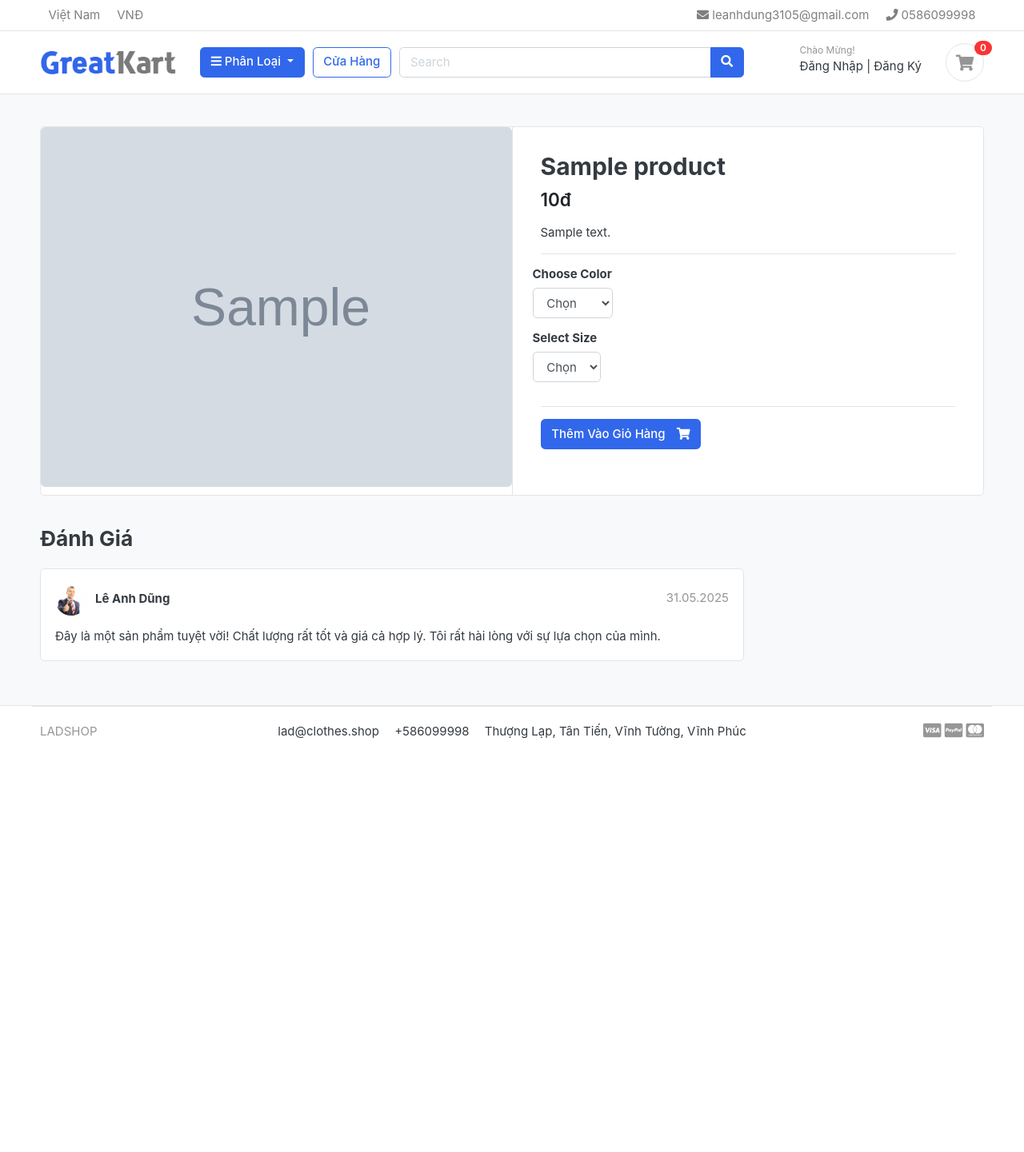
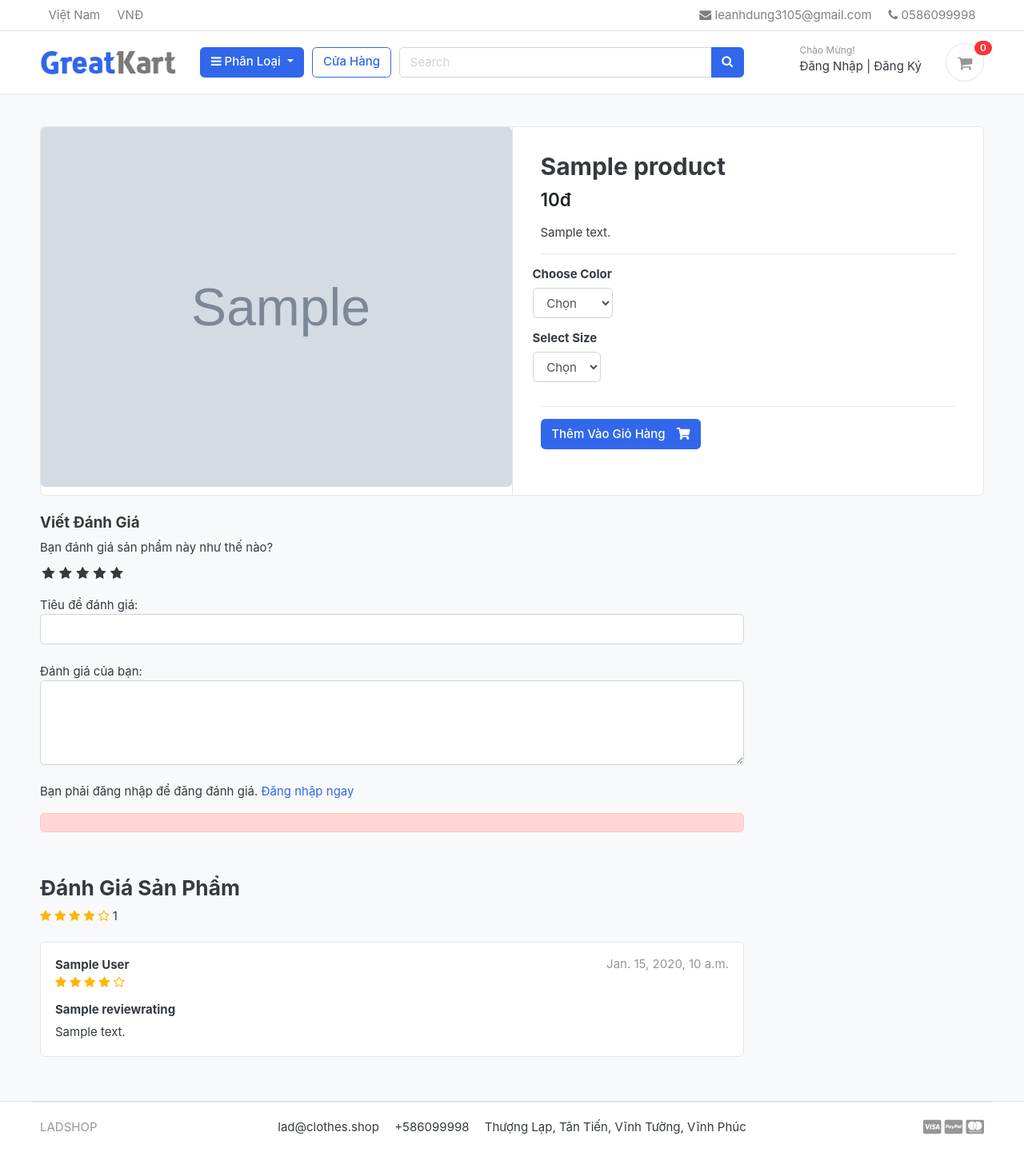
Before and after one commit to leanhdung3105/LadKart, a Django app: a page that uses templates/base.html in a window 1280 px wide. Shown: the whole page at 80% size. Before the commit the page ends 924 px from the top, so only its background shows below. Run offline with Django 3.2, Linux system fonts and the light colour scheme; tables that the repository leaves empty hold one stand-in row (values such as "Sample post"); grey boxes marked "Sample" are stand-in pictures; some libraries are stand-ins or nearby versions; some web fonts are replaced.

Commit message:
đánh giá sản phẩm

```diff
--- a/accounts/models.py
+++ b/accounts/models.py
@@ -59,6 +59,9 @@ class Account(AbstractBaseUser):
 
     objects = MyAccountManager()
 
+    def full_name(self):
+        return f'{self.first_name} {self.last_name}'
+
     def __str__(self):
         return self.email
 
--- /dev/null
+++ b/greatkart/static/css/custom.css
@@ -0,0 +1,61 @@
+/* Hide Radio button */
+.rate > input{
+  display: none;
+}
+
+.rate{
+  display: inline-block;;
+  border: 0;
+}
+
+.rate > label{
+  float: right;
+}
+
+/* Showing the stars */
+.rate > label:before{
+  display: inline-block;
+  font-size: 1.1rem;
+  font-family: FontAwesome;
+  content: "\f005";
+  margin:0;
+  padding:0.3rem .2rem;
+  cursor: pointer;
+}
+
+/* Half star */
+.rate .half:before{
+  content: "\f089";
+  position: absolute;
+  padding-right: 0;
+}
+
+/* Click and hover */
+input:checked ~ label, label:hover ~ label{
+  color: #ffb503;
+}
+
+/* hover hightlight */
+input:checked + label:hover, input:checked ~ label:hover,input:checked ~ label:hover ~ label,
+label:hover ~ input:checked ~ label{
+  color: #cc9000;
+}
+
+.rating-star i{
+  color: #ffb503 !important;
+}
+
+ul.thumb{
+  margin:0 auto;
+  padding: 0;
+  float: left;
+}
+ul.thumb li{
+  list-style: none;
+  margin: 10px;
+}
+ul.thumb li img{
+  width: 80px;
+  height: 80px;
+  border: 1px solid grey;
+}
--- a/store/admin.py
+++ b/store/admin.py
@@ -1,5 +1,5 @@
 from django.contrib import admin
-from .models import Product, Variation
+from .models import Product, Variation, ReviewRating
 # Register your models here.
 
 class ProductAdmin(admin.ModelAdmin):
@@ -13,3 +13,4 @@ class VariationAdmin(admin.ModelAdmin):
 
 admin.site.register(Product, ProductAdmin)
 admin.site.register(Variation, VariationAdmin)
+admin.site.register(ReviewRating)
--- a/store/models.py
+++ b/store/models.py
@@ -1,6 +1,8 @@
 from django.db import models
 from django.urls import reverse
+from accounts.models import Account
 from category.models import Category
+from django.db.models import Avg, Count
 
 class Product(models.Model):
     product_name        = models.CharField(max_length=200, unique=True)
@@ -19,6 +21,20 @@ class Product(models.Model):
 
     def __str__(self):
         return self.product_name
+
+    def averageReview(self):
+        reviews = ReviewRating.objects.filter(product=self, status=True).aggregate(average=Avg('rating'))
+        avg = 0
+        if reviews['average'] is not None:
+            avg = float(reviews['average'])
+        return avg
+
+    def countReview(self):
+        reviews = ReviewRating.objects.filter(product=self, status=True).aggregate(count=Count('id'))
+        count = 0
+        if reviews['count'] is not None:
+            count = int(reviews['count'])
+        return count
 
 
 class VariationManager(models.Manager):
@@ -44,3 +60,17 @@ class Variation(models.Model):
 
     def __str__(self):
         return self.variation_value
+
+class ReviewRating(models.Model):
+    product = models.ForeignKey(Product, on_delete=models.CASCADE)
+    user = models.ForeignKey(Account, on_delete=models.CASCADE)
+    subject = models.CharField(max_length=100, blank=True)
+    review = models.TextField(max_length=500, blank=True)
+    rating = models.FloatField()
+    ip = models.CharField(max_length=20, blank=True)
+    status = models.BooleanField(default=True)
+    created_at = models.DateTimeField(auto_now_add=True)
+    updated_at = models.DateTimeField(auto_now=True)
+
+    def __str__(self):
+        return self.subject
--- a/store/urls.py
+++ b/store/urls.py
@@ -6,4 +6,5 @@ urlpatterns = [
     path('category/<slug:category_slug>/', views.store, name='product_by_category'),
     path('category/<slug:category_slug>/<slug:product_slug>/', views.product_detail, name='product_detail'),
     path('search/', views.search, name='search'),
+    path('submit_review/<int:product_id>/', views.submit_review, name='submit_review'),
 ]
--- a/store/views.py
+++ b/store/views.py
@@ -1,11 +1,15 @@
+from django.shortcuts import render, get_object_or_404, redirect
+from .models import Product, ReviewRating
+from category.models import Category
+from carts.models import CartItem
+from django.db.models import Q
+
+from carts.views import _cart_id
+from django.core.paginator import EmptyPage, PageNotAnInteger, Paginator
 from django.http import HttpResponse
-from django.shortcuts import render, get_object_or_404
-
-from carts.models import CartItem
-from carts.views import _cart_id
-from .models import Product, Category
-from django.core.paginator import EmptyPage, PageNotAnInteger, Paginator
-from django.db.models import Q
+from .forms import ReviewForm
+from django.contrib import messages
+from orders.models import OrderProduct
 
 
 def store(request, category_slug=None):
@@ -33,16 +37,34 @@ def store(request, category_slug=None):
 
 def product_detail(request, category_slug, product_slug):
     try:
-        single_product = Product.objects.get(category__slug=category_slug, slug = product_slug)
-        in_cart = CartItem.objects.filter(cart__cart_id=_cart_id(request), product = single_product).exists()
+        single_product = Product.objects.get(category__slug=category_slug, slug=product_slug)
+        in_cart = CartItem.objects.filter(cart__cart_id=_cart_id(request), product=single_product).exists()
     except Exception as e:
         raise e
+
+    if request.user.is_authenticated:
+        try:
+            orderproduct = OrderProduct.objects.filter(user=request.user, product_id=single_product.id).exists()
+        except OrderProduct.DoesNotExist:
+            orderproduct = None
+    else:
+        orderproduct = None
+
+    # Get the reviews
+    reviews = ReviewRating.objects.filter(product_id=single_product.id, status=True)
+
+    # Get the product gallery
+    #product_gallery = ProductGallery.objects.filter(product_id=single_product.id)
 
     context = {
         'single_product': single_product,
         'in_cart'       : in_cart,
+        'orderproduct': orderproduct,
+        'reviews': reviews,
+        #'product_gallery': product_gallery,
     }
     return render(request, 'store/product_detail.html', context)
+
 
 def search(request):
     if 'keyword' in request.GET:
@@ -55,3 +77,26 @@ def search(request):
         'product_count': product_count,
     }
     return render(request, 'store/store.html', context)
+
+def submit_review(request, product_id):
+    url = request.META.get('HTTP_REFERER')
+    if request.method == 'POST':
+        try:
+            reviews = ReviewRating.objects.get(user__id=request.user.id, product__id=product_id)
+            form = ReviewForm(request.POST, instance=reviews)
+            form.save()
+            messages.success(request, 'Cảm ơn bạn! Đánh giá của bạn đã được cập nhật.')
+            return redirect(url)
+        except ReviewRating.DoesNotExist:
+            form = ReviewForm(request.POST)
+            if form.is_valid():
+                data = ReviewRating()
+                data.subject = form.cleaned_data['subject']
+                data.rating = form.cleaned_data['rating']
+                data.review = form.cleaned_data['review']
+                data.ip = request.META.get('REMOTE_ADDR')
+                data.product_id = product_id
+                data.user_id = request.user.id
+                data.save()
+                messages.success(request, 'Cảm ơn bạn! Đánh giá của bạn đã được gửi.')
+                return redirect(url)
--- a/templates/base.html
+++ b/templates/base.html
@@ -24,6 +24,9 @@
 <!-- custom style -->
 <link href="{% static 'css/ui.css' %}" rel="stylesheet" type="text/css"/>
 <link href="{% static 'css/responsive.css' %}" rel="stylesheet" media="only screen and (max-width: 1200px)" />
+
+<link href="{% static 'css/custom.css' %}" rel="stylesheet" type="text/css"/>
+<link rel="stylesheet" href="https://cdnjs.cloudflare.com/ajax/libs/font-awesome/4.7.0/css/font-awesome.min.css">
 
 <!-- custom javascript -->
 <script src="{% static 'js/script.js' %}" type="text/javascript"></script>
--- a/templates/store/product_detail.html
+++ b/templates/store/product_detail.html
@@ -74,26 +74,95 @@
 		<div class="row">
 			<div class="col-md-9">
 
+
+
+				<form action="{% url 'submit_review' single_product.id %}" method="POST">
+					{% csrf_token %}
+					<h5>Viết Đánh Giá</h5>
+
+					<div>
+						<!-- Rating stars -->
+						<label>Bạn đánh giá sản phẩm này như thế nào?</label>
+						<br>
+							<div class="rate">
+								<input type="radio" name="rating" id="rating10" value="5" required /><label for="rating10" title="5"></label>
+								<input type="radio" name="rating" id="rating9" value="4.5" required /><label for="rating9" title="4.5" class="half"></label>
+								<input type="radio" name="rating" id="rating8" value="4" required /><label for="rating8" title="4"></label>
+								<input type="radio" name="rating" id="rating7" value="3.5" required /><label for="rating7" title="3.5" class="half"></label>
+								<input type="radio" name="rating" id="rating6" value="3" required /><label for="rating6" title="3"></label>
+								<input type="radio" name="rating" id="rating5" value="2.5" required /><label for="rating5" title="2.5" class="half"></label>
+								<input type="radio" name="rating" id="rating4" value="2" required /><label for="rating4" title="2"></label>
+								<input type="radio" name="rating" id="rating3" value="1.5" required /><label for="rating3" title="1.5" class="half"></label>
+								<input type="radio" name="rating" id="rating2" value="1" required /><label for="rating2" title="1"></label>
+								<input type="radio" name="rating" id="rating1" value="0.5" required /><label for="rating1" title="0.5" class="half"></label>
+							</div>
+						<br>
+						Tiêu đề đánh giá:
+						<input type="text" class="form-control" name="subject">
+						<br>
+						Đánh giá của bạn:
+						<textarea name="review" rows="4" class="form-control"></textarea>
+						<br>
+						{% if user.is_authenticated %}
+							{% if orderproduct %}
+								<input type="submit" value="Gửi Đánh Giá" class="btn btn-primary">
+							{% else %}
+								<p>Bạn phải mua sản phẩm này để đăng đánh giá.</p>
+							{% endif %}
+						{% else %}
+						<p>Bạn phải đăng nhập để đăng đánh giá. <span><a href="{% url 'login' %}">Đăng nhập ngay</a></span></p>
+						{% endif %}
+
+						<div class="alert alert-danger" role="alert" style="margin-top:10px;">
+
+</div>
+
+					</div>
+{% include 'includes/alerts.html' %}
+				</form>
+<br>
+
 	<header class="section-heading">
-		<h3>Đánh Giá </h3>
+		<h3>Đánh Giá Sản Phẩm</h3>
+			<div class="rating-star">
+				<span>
+					<i class="fa fa-star{% if single_product.averageReview < 0.5 %}-o{% elif single_product.averageReview >= 0.5 and single_product.averageReview < 1 %}-half-o {% endif %}" aria-hidden="true"></i>
+					<i class="fa fa-star{% if single_product.averageReview < 1.5 %}-o{% elif single_product.averageReview >= 1.5 and single_product.averageReview < 2 %}-half-o {% endif %}" aria-hidden="true"></i>
+					<i class="fa fa-star{% if single_product.averageReview < 2.5 %}-o{% elif single_product.averageReview >= 2.5 and single_product.averageReview < 3 %}-half-o {% endif %}" aria-hidden="true"></i>
+					<i class="fa fa-star{% if single_product.averageReview < 3.5 %}-o{% elif single_product.averageReview >= 3.5 and single_product.averageReview < 4 %}-half-o {% endif %}" aria-hidden="true"></i>
+					<i class="fa fa-star{% if single_product.averageReview < 4.5 %}-o{% elif single_product.averageReview >= 4.5 and single_product.averageReview < 5 %}-half-o {% endif %}" aria-hidden="true"></i>
+			<span>{{single_product.countReview}}</span>
+				</span>
+		</div>
 
 	</header>
 
+	{% for review in reviews %}
 					<article class="box mb-3">
 						<div class="icontext w-100">
-			<img src="{% static './images/avatars/avatar2.jpg' %}" class="img-xs icon rounded-circle">
+
 							<div class="text">
-				<span class="date text-muted float-md-right">31.05.2025 </span>
-				<h6 class="mb-1">Lê Anh Dũng </h6>
-
+								<span class="date text-muted float-md-right">{{review.updated_at}} </span>
+								<h6 class="mb-1">{{review.user.full_name}} </h6>
+								<div class="rating-star">
+									<span>
+										<i class="fa fa-star{% if review.rating == 0.5 %}-half-o{% elif review.rating < 1 %}-o {% endif %}" aria-hidden="true"></i>
+										<i class="fa fa-star{% if review.rating == 1.5 %}-half-o{% elif review.rating < 2 %}-o {% endif %}" aria-hidden="true"></i>
+										<i class="fa fa-star{% if review.rating == 2.5 %}-half-o{% elif review.rating < 3 %}-o {% endif %}" aria-hidden="true"></i>
+										<i class="fa fa-star{% if review.rating == 3.5 %}-half-o{% elif review.rating < 4 %}-o {% endif %}" aria-hidden="true"></i>
+										<i class="fa fa-star{% if review.rating == 4.5 %}-half-o{% elif review.rating < 5 %}-o {% endif %}" aria-hidden="true"></i>
+									</span>
+								</div>
 							</div>
 						</div> <!-- icontext.// -->
 						<div class="mt-3">
+							<h6>{{review.subject}}</h6>
 							<p>
-				Đây là một sản phẩm tuyệt vời! Chất lượng rất tốt và giá cả hợp lý. Tôi rất hài lòng với sự lựa chọn của mình.
+								{{review.review}}
 							</p>
 						</div>
 					</article>
+	{% endfor %}
 
 
 
```
Also changed, not shown: store/forms.py (added, +7 -0 lines), store/migrations/0003_reviewrating.py (added). Lines whose indentation alone changed are shown as unchanged.
